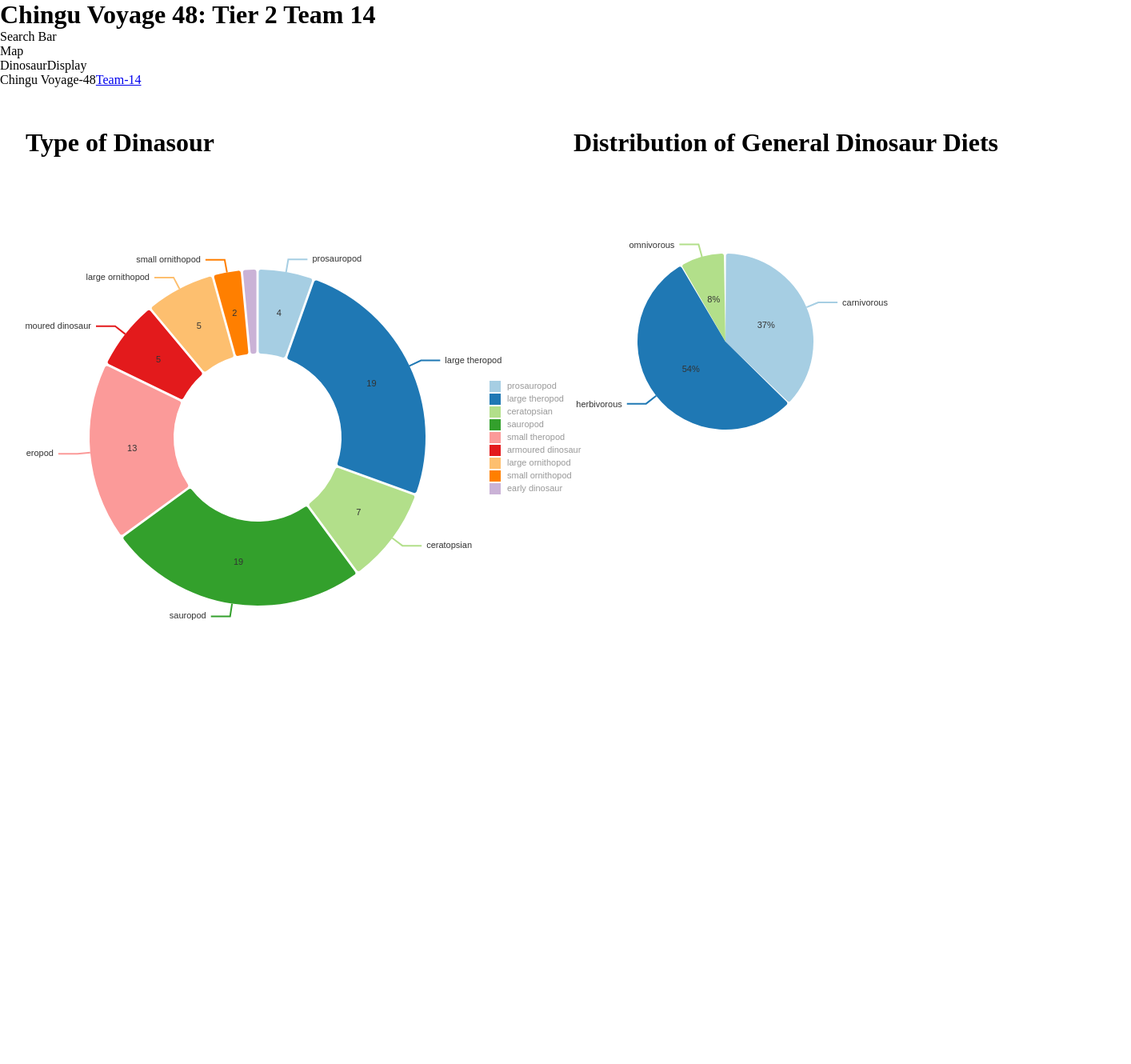
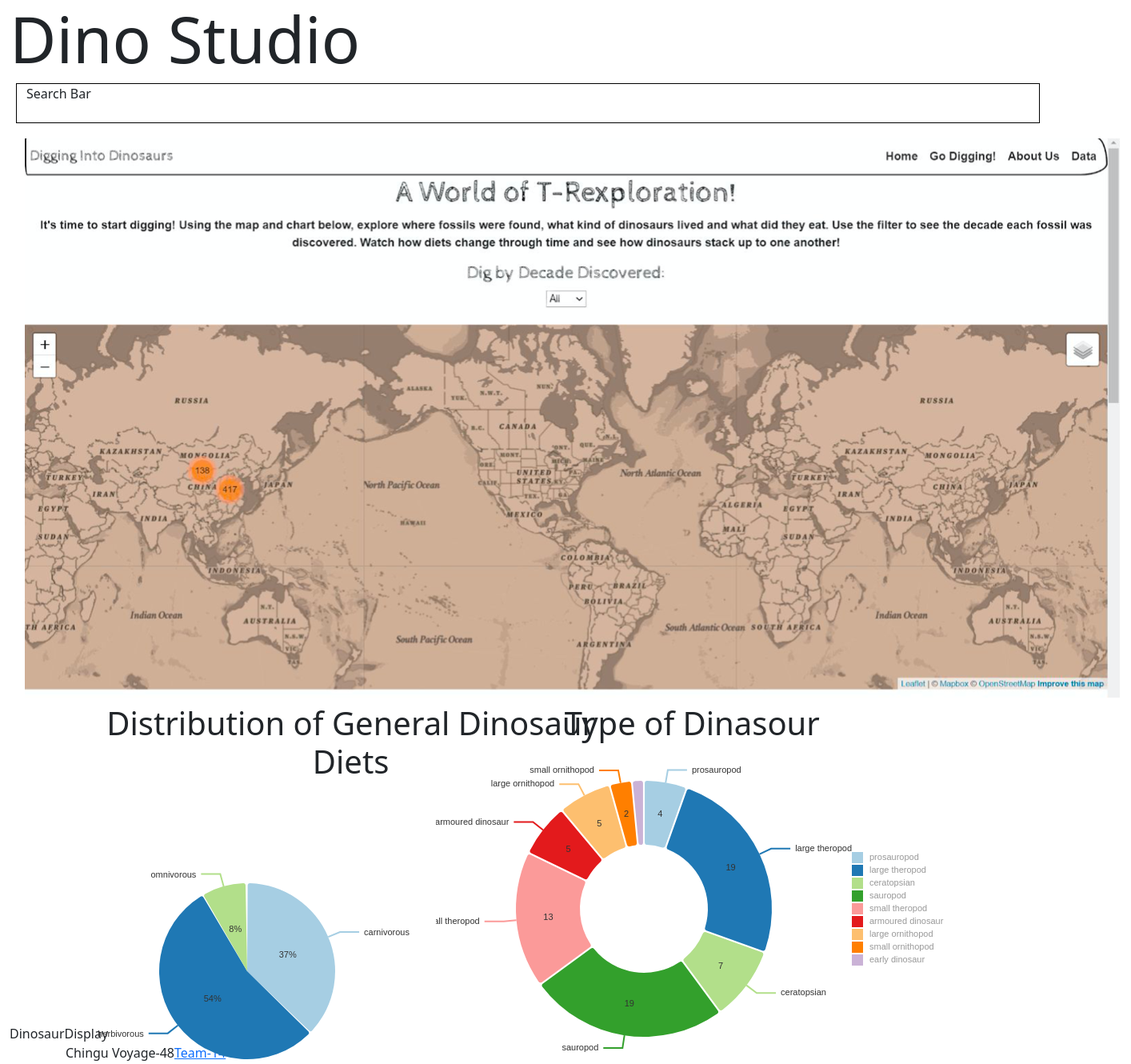
Before and after one commit to chingu-voyages/v48-tier2-team-14, a React (Vite) app: page / in a window 1280 px wide. Shown: the top 1330 px of the page at 80% size, 1414 px wide, since content can reach past the window. Built offline with nearby package versions, Linux system fonts and the light colour scheme; no server answers.

Commit message:
resized and placed components to match prelim design

```diff
--- a/index.html
+++ b/index.html
@@ -1,8 +1,18 @@
-<!doctype html>
+<!DOCTYPE html>
 <html lang="en">
 	<head>
 		<meta charset="UTF-8" />
-    <link rel="icon" type="image/svg+xml" href="/assets/noun-dinosaur-2558839.svg" />
+		<link
+			href="https://cdn.jsdelivr.net/npm/bootstrap@5.0.2/dist/css/bootstrap.min.css"
+			rel="stylesheet"
+			integrity="sha384-EVSTQN3/azprG1Anm3QDgpJLIm9Nao0Yz1ztcQTwFspd3yD65VohhpuuCOmLASjC"
+			crossorigin="anonymous"
+		/>
+		<link
+			rel="icon"
+			type="image/svg+xml"
+			href="/assets/noun-dinosaur-2558839.svg"
+		/>
 		<meta name="viewport" content="width=device-width, initial-scale=1.0" />
 		<title>Dinosaur App - V48-Tier2-Team14</title>
 	</head>
--- a/src/App.css
+++ b/src/App.css
@@ -1,8 +1,15 @@
 * {
-  margin: 0;
-  padding: 0;
+	margin: 0;
+	padding: 0;
 }
 
 body {
-  height: 200vh;
+	height: 200vh;
 }
+
+#searchBar {
+	height: 50px;
+	border: 1px solid black;
+  margin-left:20px;
+  margin-right: 20px;
+}
--- a/src/App.jsx
+++ b/src/App.jsx
@@ -1,6 +1,6 @@
 import "./App.css";
 import "./styles/Charts.css";
-import "./styles/LoadingPage.css"
+import "./styles/LoadingPage.css";
 import { data, data2 } from "./data";
 //import { useEffect } from "react";
 import PieChart from "./components/PieChart";
@@ -14,17 +14,48 @@ import Footer from "./components/Footer";
 function App() {
 	return (
 		<AppProvider>
-			<h1>Chingu Voyage 48: Tier 2 Team 14</h1>
+			<div className="container-fluid">
+				<div className="row">
+					<div className="col-md-8">
+						<h1 className="display-1">Dino Studio</h1>
+					</div>
+					<div className="col-md-4"></div>
+				</div>
+				<div className="row">
+					<div className="col-md-12" id="searchBar">
 						<Search />
+					</div>
+				</div>
+				<div className="row">
+					<div className="col-md-12">
 						<Map />
+					</div>
+				</div>
+				<div className="row">
+					<div className="col-md-1"></div>
+					<div className="col-md-4">
 						<div className="pie-chart">
 							<PieChart data={data} />
 						</div>
+					</div>
+					<div className="col-md-6">
 						<div className="donut-chart">
 							<DonutChart data={data2} />
 						</div>
+					</div>
+					<div className="col-md-1"></div>
+				</div>
+				<div className="row">
+					<div className="col-md-12">
 						<DinosaurDisplay />
+					</div>
+				</div>
+			</div>
+			<div className="container">
+				<footer className="footer">
 					<Footer />
+				</footer>
+			</div>
 		</AppProvider>
 	);
 }
--- a/src/components/DonutChart.jsx
+++ b/src/components/DonutChart.jsx
@@ -4,7 +4,7 @@ import React from "react";
 const DonutChart = ({ data }) => {
   return (
     <>
-      <h1>Type of Dinasour</h1>
+      <h4 className="display-6 text-center">Type of Dinasour</h4>
       <ResponsivePieCanvas
         data={data}
         margin={{ top: 40, right: 200, bottom: 40, left: 80 }}
--- a/src/components/Map.jsx
+++ b/src/components/Map.jsx
@@ -1,6 +1,8 @@
 function Map() {
   return (
-    <div>Map</div>
-  )
+		<div>
+			<img src="assets/dino-map-site.png" />{/* Placeholder image until Map component merge */}
+		</div>
+	);
 }
 export default Map
--- a/src/components/PieChart.jsx
+++ b/src/components/PieChart.jsx
@@ -4,7 +4,7 @@ import React from "react";
 const PieChart = ({ data }) => {
 	return (
 		<>
-      <h1>Distribution of General Dinosaur Diets</h1>
+			<h4 className="display-6 text-center">Distribution of General Dinosaur Diets</h4>
 			<Pie
 				data={data}
 				width={500}
--- a/src/styles/Charts.css
+++ b/src/styles/Charts.css
@@ -5,17 +5,25 @@
 .pie-chart {
 	display: flex;
 	flex-direction: column;
-  position: absolute;
+	/* position: absolute; */
 	right: 2rem;
 	top: 10rem;
+
+	/* Test styling */
+	width: 50vw;
+	height: 400px;
 }
 
 .donut-chart {
-  width: 700px;
-  height: 700px;
+	/* width: 700px; */
+	/* height: 700px; */
 	display: flex;
 	flex-direction: column;
-  position: absolute;
+	/* position: absolute; */
 	left: 2rem;
 	top: 10rem;
+
+	/* Test styling */
+	width: 50vw;
+	height: 400px;
 }
```
Lines whose indentation alone changed are shown as unchanged.
